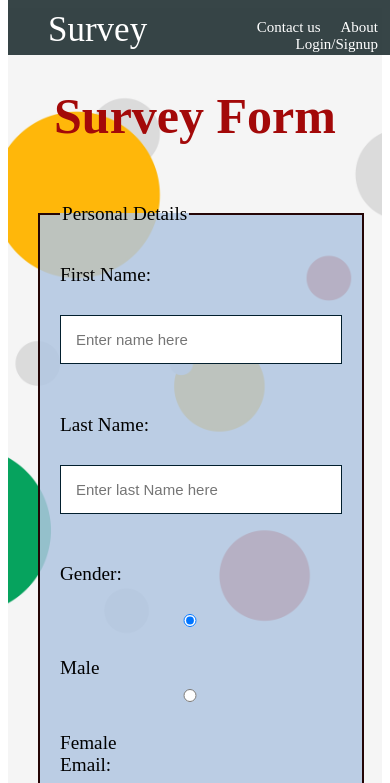
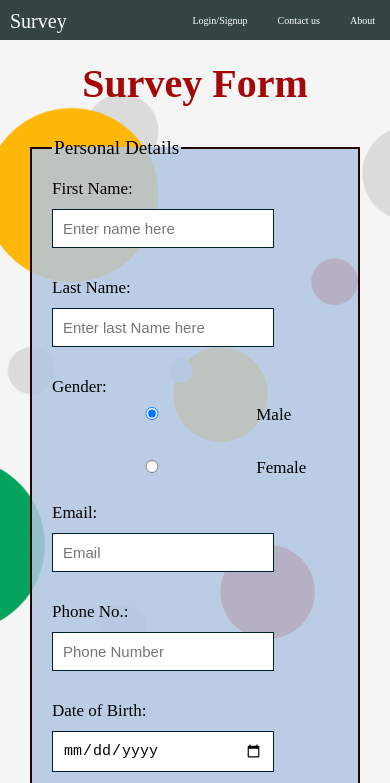
Before and after one commit to siddhant2u/survey_form, a plain HTML site: page index.html in a window 390 px wide. Shown: the top 783 px of the page. Drawn offline with Linux system fonts and the light colour scheme.

Commit message:
Update stylesheet.css

```diff
--- a/stylesheet.css
+++ b/stylesheet.css
@@ -1,3 +1,7 @@
+*{
+  margin: 0px;
+}
+
 body {
   font-family: 'Anaheim';
   font-size: 1.2em;
@@ -25,22 +29,19 @@ li {
     font-size:35px;
     font: bold;
     float:left;
-    padding-left:40px;
-    padding-top:10px;
-    padding-bottom:10px;
-    padding-right:40px;
+    padding:10px;
   }
 
 .header-list li {
     color:white;
     text-align:center;
     float:right;
-    padding-right:20px;
+    padding:20px;
     font-size: 15px;
   }
 
 main{
-    padding-top:30px;
+    padding-top:50px;
     padding-bottom:50px;
     padding-right:300px;
     padding-left:300px;
@@ -52,7 +53,8 @@ main{
     font-size:80px;
     text-align:center;
     color:rgb(163, 9, 9);
-    font-weight: 300px;
+    font-weight: bold;
+    padding:20px;
     }
 
 input, textarea {
@@ -63,6 +65,10 @@ input, textarea {
     font-size: 15px;
     border: 1px solid #021f2e;
   }
+
+.gender {
+  display:inline-flex;
+}
 
 select, dropdown {
     width: 180px;
@@ -154,15 +160,82 @@ footer{
       padding:20px;
     }
 
+    header {
+      height: 40px;
+    }
+
+  .header-logo {
+      font-size:20px;
+      padding:10px;
+    }
+
+  .header-list li {
+      padding:15px;
+      font-size: 10px;
+    }
+
   .heading h1{
-      font-size:50px;
-      padding:25px;
+      font-size:40px;
+      padding-top:40px;
       }
 
   fieldset {
-      border:2px solid rgb(36, 5, 5);
       margin: 10px;
       padding:20px;
-      background-color: rgba(176, 198, 226, 0.836);
       }
+
+input, textarea {
+    width: 200px;
+    padding: 10px;
   }
+
+  .date-label {
+    width:200px;
+  }
+
+  .name {
+    font-size:17px;
+  }
+
+  .info{
+    font-size:17px;
+  }
+
+  .gender {
+    font-size:17px;
+  }
+
+  .survey h1{
+    font-size:25px;
+  }
+
+  .survey h2{
+    font-size:17px;
+  }
+
+  .survey h4 {
+    font-size:17px;
+  }
+
+  .gender {
+    display:block;
+  }
+
+  .skill {
+    font-size:17px;
+  }
+
+  .quest{
+    font-size:17px;
+  }
+
+  .skills{
+       font-size: 30px;
+       font-weight: 100px;
+   }
+
+   .feedback p{
+     padding:5px;
+     font-size:17px;
+   }
+  }
```
